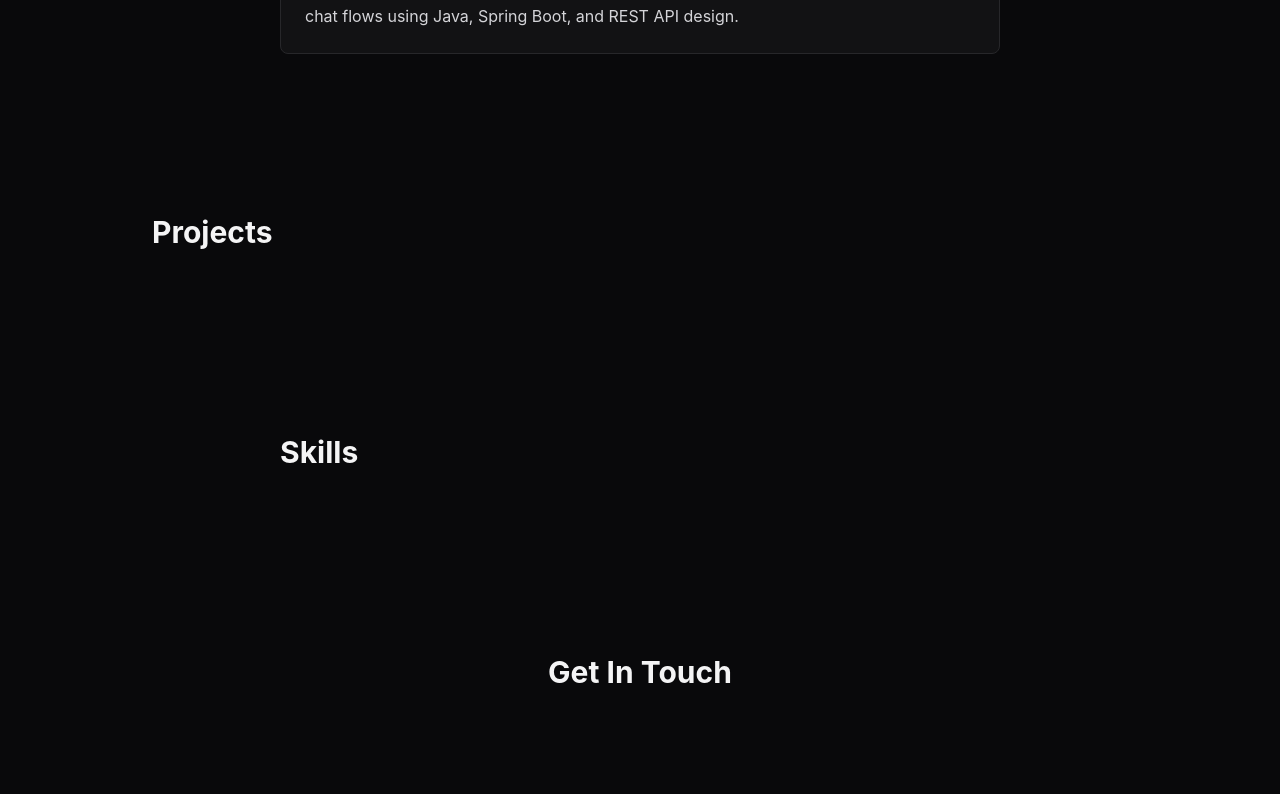
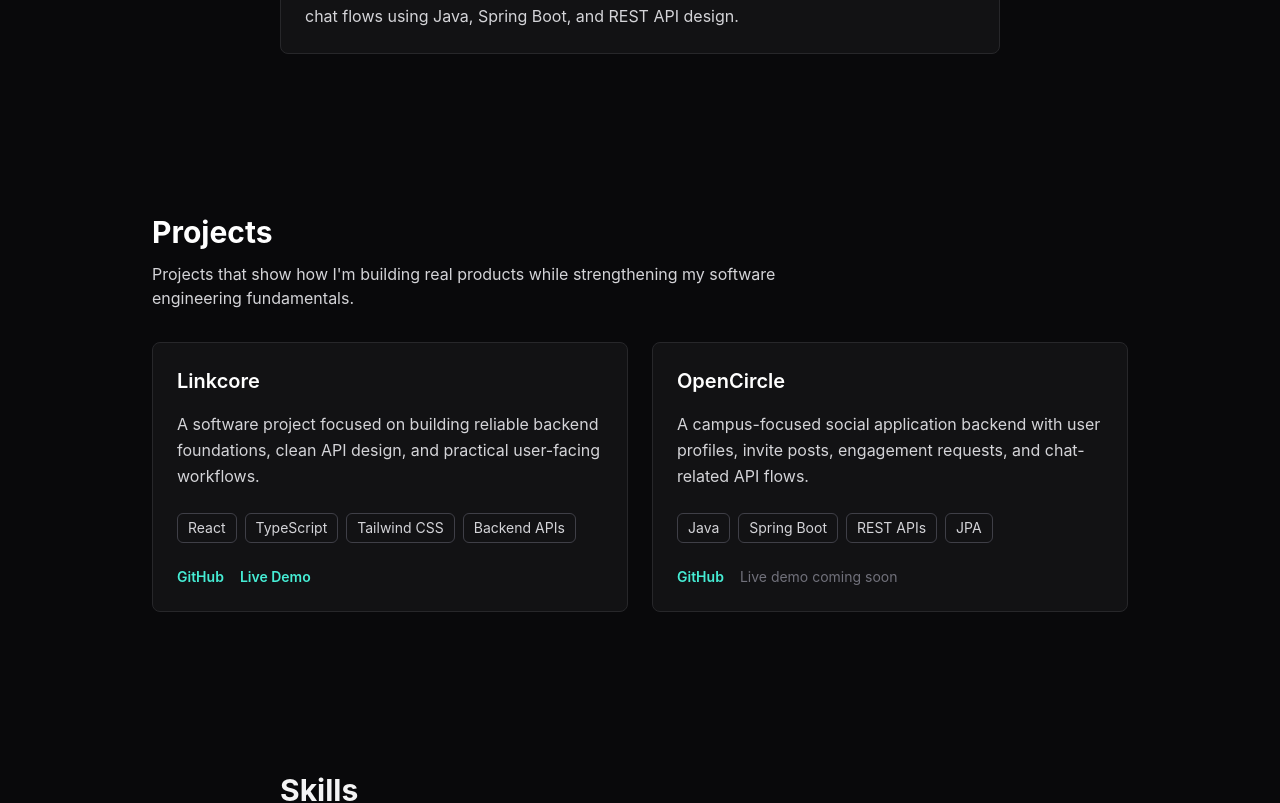
Before and after one commit to abdulkhadir07/abdulkhadir-portfolio, a React (Vite) app: page / in a window 1280 px wide. Shown: the part 1920-2723 px from the top of the page. Built offline with nearby package versions, Linux system fonts and the light colour scheme.

Commit message:
feat: add project cards

```diff
--- a/src/sections/Projects.tsx
+++ b/src/sections/Projects.tsx
@@ -1,8 +1,84 @@
+const projects = [
+  {
+    title: 'Linkcore',
+    description:
+      'A software project focused on building reliable backend foundations, clean API design, and practical user-facing workflows.',
+    technologies: ['React', 'TypeScript', 'Tailwind CSS', 'Backend APIs'],
+    githubUrl: 'https://github.com/abdulkhadir07/linkcore',
+    demoUrl: 'https://linkcoreweb.netlify.app',
+  },
+  {
+    title: 'OpenCircle',
+    description:
+      'A campus-focused social application backend with user profiles, invite posts, engagement requests, and chat-related API flows.',
+    technologies: ['Java', 'Spring Boot', 'REST APIs', 'JPA'],
+    githubUrl: 'https://github.com/abdulkhadir07/opencircle',
+    demoUrl: '',
+  },
+]
+
 export default function Projects() {
   return (
-    <section id="projects" className="py-20 px-6 max-w-5xl mx-auto">
-      <h2 className="text-3xl font-bold mb-6">Projects</h2>
-      {/* Project cards go here */}
+    <section id="projects" className="mx-auto max-w-5xl px-6 py-20">
+      <div className="mb-8">
+        <h2 className="text-3xl font-bold text-white">Projects</h2>
+        <p className="mt-3 max-w-2xl text-zinc-300">
+          Projects that show how I&apos;m building real products while
+          strengthening my software engineering fundamentals.
+        </p>
+      </div>
+
+      <div className="grid gap-6 md:grid-cols-2">
+        {projects.map((project) => (
+          <article
+            key={project.title}
+            className="flex flex-col rounded-lg border border-zinc-800 bg-zinc-900/60 p-6"
+          >
+            <h3 className="text-xl font-semibold text-white">
+              {project.title}
+            </h3>
+
+            <p className="mt-4 flex-1 leading-relaxed text-zinc-300">
+              {project.description}
+            </p>
+
+            <div className="mt-6 flex flex-wrap gap-2">
+              {project.technologies.map((technology) => (
+                <span
+                  key={technology}
+                  className="rounded-md border border-zinc-700 px-2.5 py-1 text-sm text-zinc-300"
+                >
+                  {technology}
+                </span>
+              ))}
+            </div>
+
+            <div className="mt-6 flex gap-4">
+              <a
+                href={project.githubUrl}
+                target="_blank"
+                rel="noreferrer"
+                className="text-sm font-semibold text-teal-300 hover:text-teal-200"
+              >
+                GitHub
+              </a>
+
+              {project.demoUrl ? (
+                <a
+                  href={project.demoUrl}
+                  target="_blank"
+                  rel="noreferrer"
+                  className="text-sm font-semibold text-teal-300 hover:text-teal-200"
+                >
+                  Live Demo
+                </a>
+              ) : (
+                <span className="text-sm text-zinc-500">Live demo coming soon</span>
+              )}
+            </div>
+          </article>
+        ))}
+      </div>
     </section>
   )
 }
```
